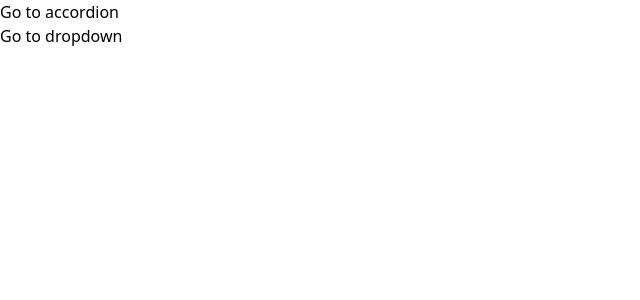
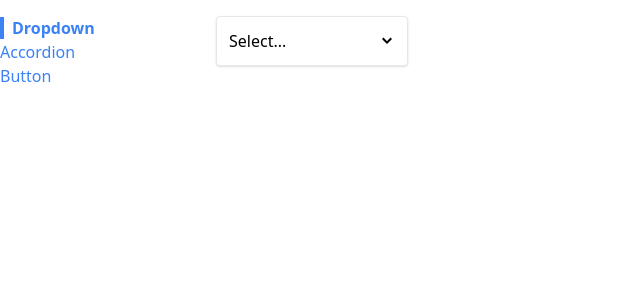
Before and after one commit to Ayush-Pyakurel/navigation-udemy, a React (Create React App) app: page / in a window 1280 px wide. Shown: the top 300 px of the page, without its empty margins (0-640 px from the left). Built offline with nearby package versions, Linux system fonts and the light colour scheme.

Commit message:
Added active class to the Sidebar Links Displayed Button component through sidebar

```diff
--- a/src/App.js
+++ b/src/App.js
@@ -1,22 +1,22 @@
-import Link from './Components/Link';
+import Sidebar from './Components/Sidebar';
 import Route from './Components/Route';
-import useNavigationContext from './hooks/navigationContexHook';
 import AccordionPage from './pages/AccordionPage';
 import DropdownPage from './pages/DropdownPage.jsx';
+import ButtonPage from './pages/ButtonPage';
 
 function App() {
-  const { navigate } = useNavigationContext();
-
   return (
-    <div className='App'>
-      <Link to={'/accordion'}>Go to accordion</Link>
-      <Link to={'/dropdown'}>Go to dropdown</Link>
-      <div>
+    <div className='container mx-auto grid grid-cols-6 gap-4 mt-4'>
+      <Sidebar />
+      <div className='col-span-5'>
         <Route path={'/accordion'}>
           <AccordionPage />
         </Route>
-        <Route path={'/dropdown'}>
+        <Route path={'/'}>
           <DropdownPage />
+        </Route>
+        <Route path={'/button'}>
+          <ButtonPage />
         </Route>
       </div>
     </div>
--- a/src/Components/Link.jsx
+++ b/src/Components/Link.jsx
@@ -1,16 +1,26 @@
 import useNavigationContext from '../hooks/navigationContexHook';
+import classNames from 'classnames';
 
-const Link = ({ to, children }) => {
-  const { navigate } = useNavigationContext();
+const Link = ({ to, children, className, activeClassName }) => {
+  const { navigate, currentPath } = useNavigationContext();
+
+  const classes = classNames(
+    'text-blue-500',
+    className,
+    currentPath === to && activeClassName
+  );
 
   const handleClick = (e) => {
+    if (e.metaKey || e.ctrlKey) {
+      return;
+    }
     e.preventDefault();
     navigate(to);
   };
 
   return (
     <div>
-      <a onClick={handleClick} href={to}>
+      <a className={classes} onClick={handleClick} href={to}>
         {children}
       </a>
     </div>
--- /dev/null
+++ b/src/Components/Sidebar.jsx
@@ -0,0 +1,30 @@
+import Link from './Link';
+
+const Sidebar = () => {
+  const links = [
+    { label: 'Dropdown', path: '/' },
+    { label: 'Accordion', path: '/accordion' },
+    { label: 'Button', path: '/button' },
+  ];
+
+  const renderLinks = links.map((link) => {
+    return (
+      <Link
+        key={link.label}
+        to={link.path}
+        className='mb-5'
+        activeClassName={'font-bold border-l-4 border-blue-500 pl-2'}
+      >
+        {link.label}
+      </Link>
+    );
+  });
+
+  return (
+    <div className='sticky top-0 overflow-y-scroll flex flex-col items-start'>
+      {renderLinks}
+    </div>
+  );
+};
+
+export default Sidebar;
```
